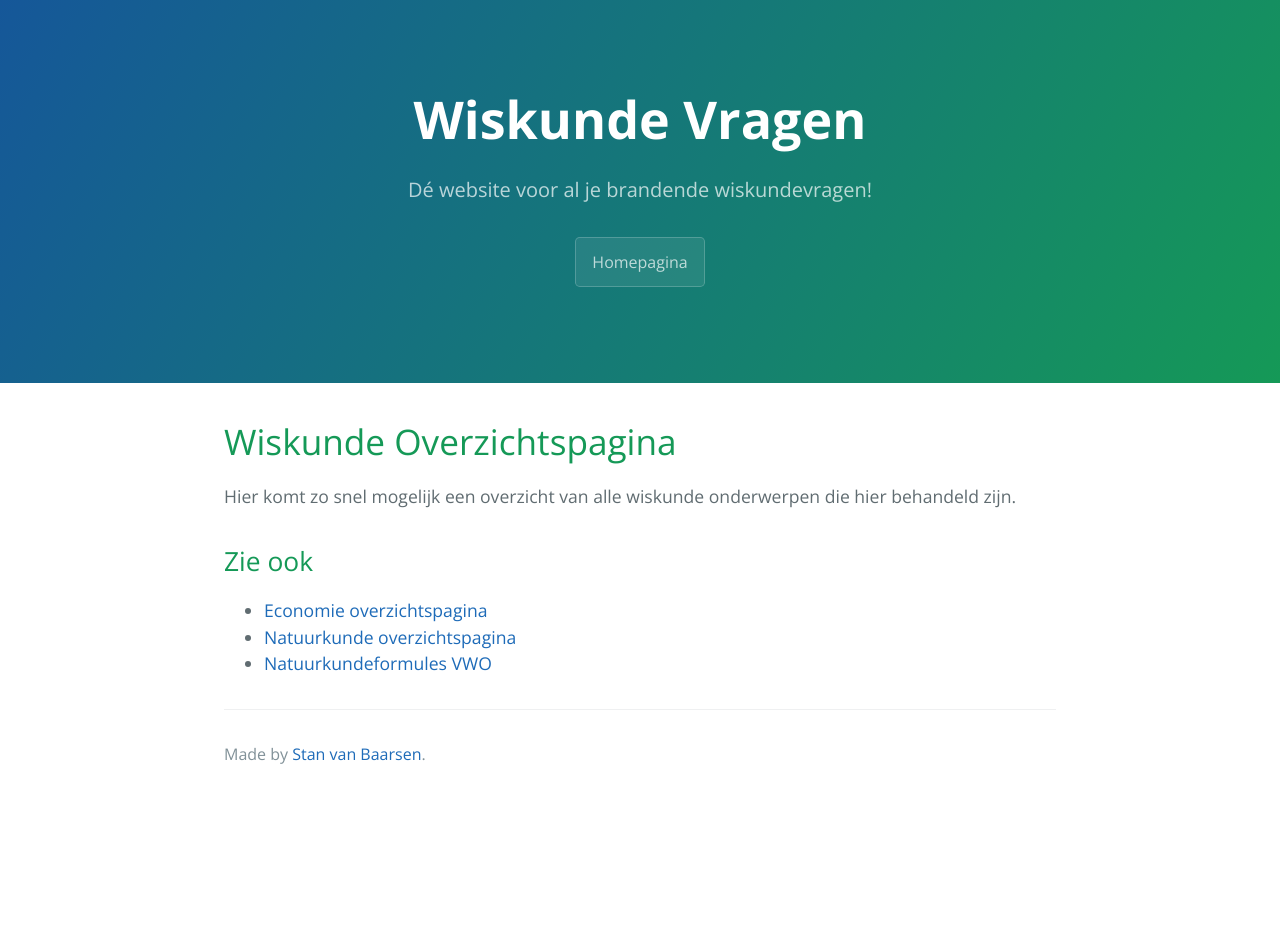
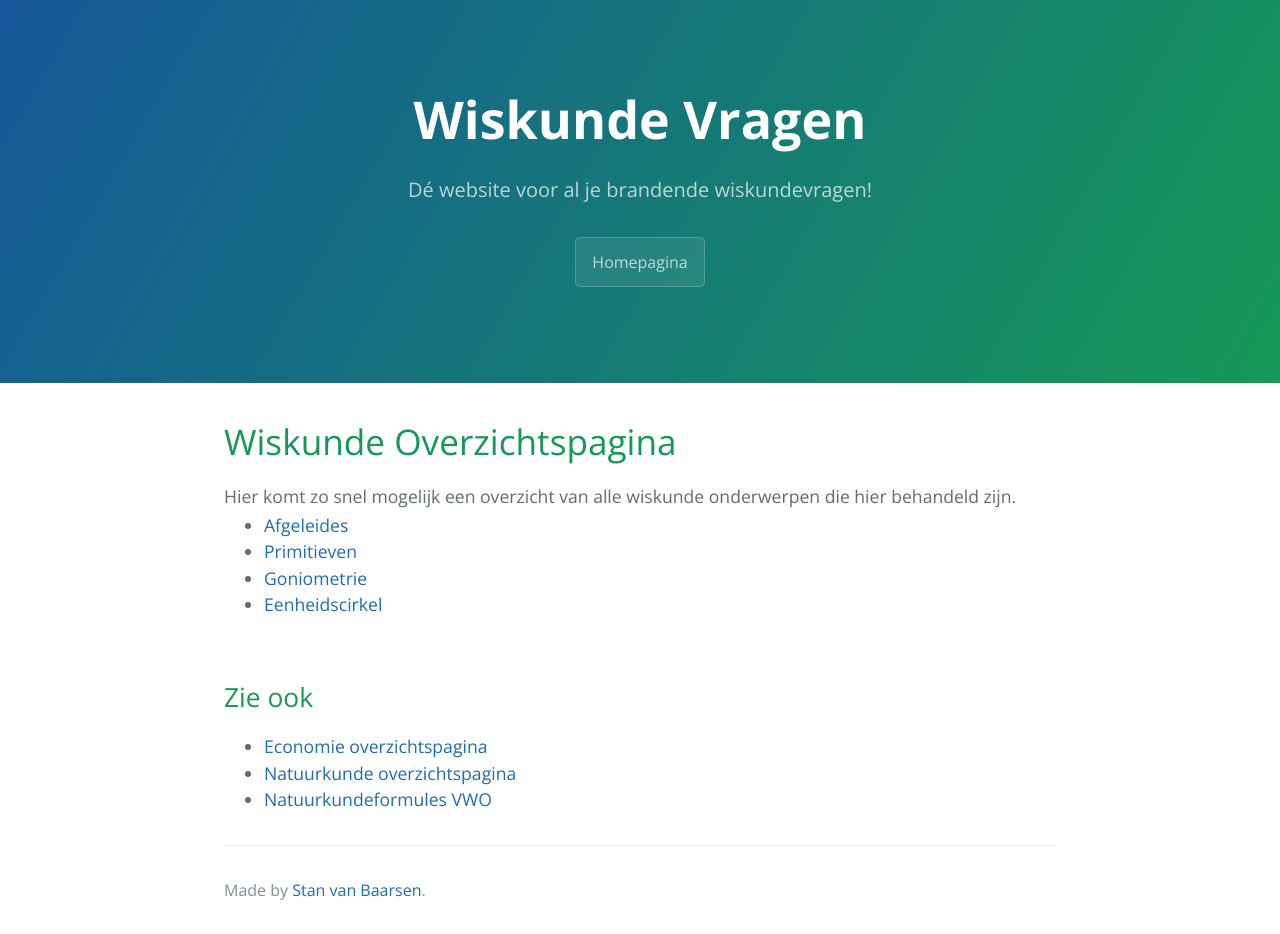
Before and after one commit to wiskundevragen/wiskundevragen.github.io, a Jekyll site: the page built from wiskunde.html, in a window 1280 px wide. Built offline with Jekyll 4.4.1, drawn with Linux system fonts in a browser that asks for light colours; before the commit the page ends 900 px from its top, so only the background shows below that.

Commit message:
update wiskunde

```diff
--- a/wiskunde.html
+++ b/wiskunde.html
@@ -5,3 +5,9 @@ see_also: ["econ", "natk", "nat_form_vwo"]
 ---
 <h1>Wiskunde Overzichtspagina</h1>
 Hier komt zo snel mogelijk een overzicht van alle wiskunde onderwerpen die hier behandeld zijn.
+<ul>
+	<li><a href='afgeleides/'>Afgeleides</a></li>
+	<li><a href='primitieven/'>Primitieven</a></li>
+	<li><a href='gonio/'>Goniometrie</a></li>
+	<li><a href='gonio/eenheidscirkel'>Eenheidscirkel</a></li>
+</ul>
```
